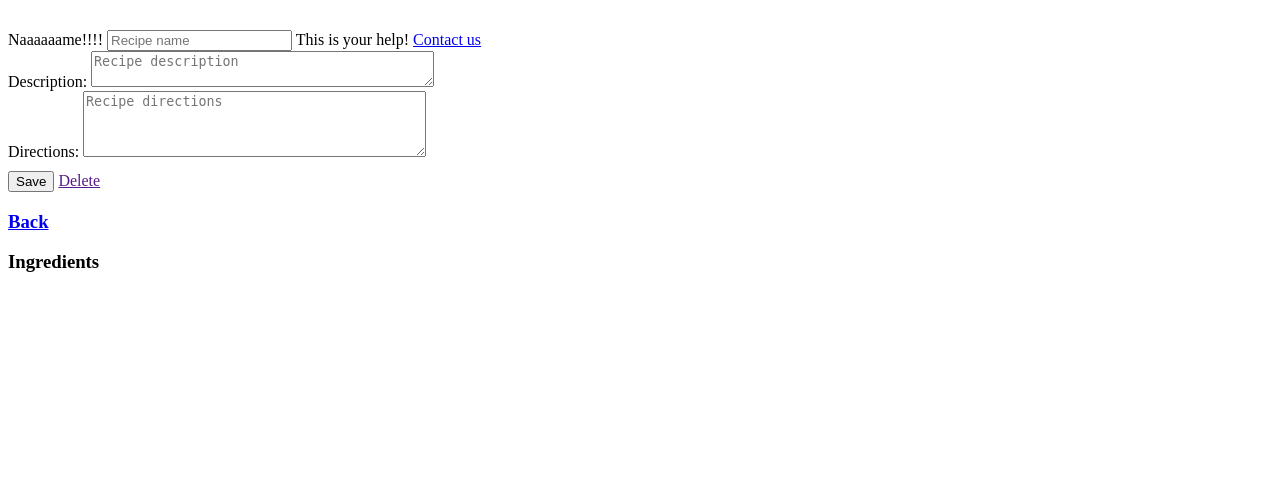
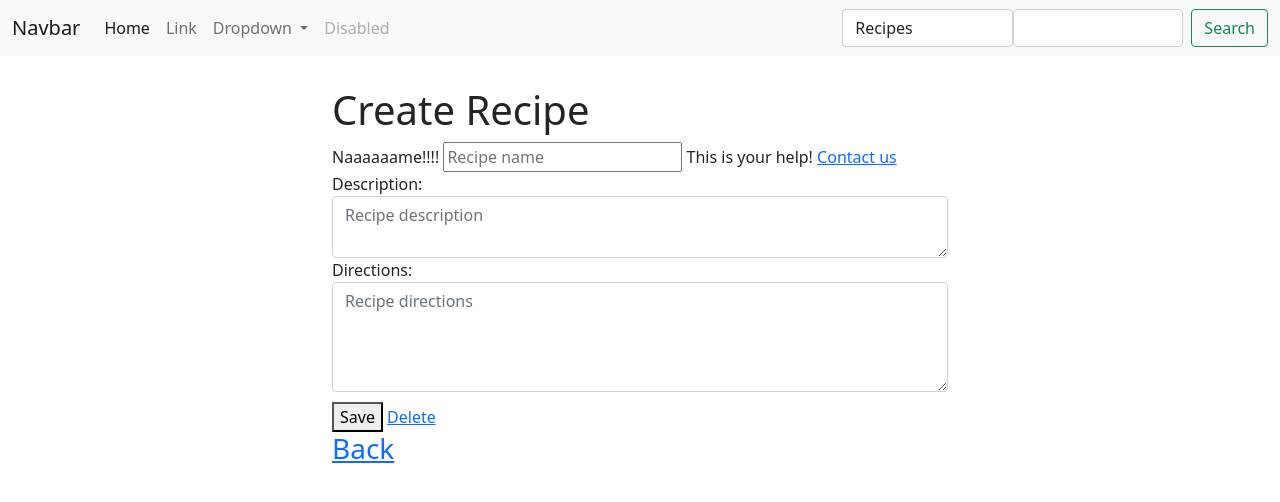
Before and after one commit to HomayoonAlimohammadi/DjangoProject, a Django app: page /pantry/recipes/create/ in a window 1280 px wide. Shown: the top 502 px of the page. Run offline with Django 3.2, Linux system fonts and the light colour scheme; a user stored in the database is signed in; some libraries are stand-ins or nearby versions.

Commit message:
Introduction to Bootstrap

```diff
--- a/Templates/Base.html
+++ b/Templates/Base.html
@@ -3,15 +3,35 @@
 <!DOCTYPE html>
 <html>
     <head>
+
+        <!-- Required meta tags -->
+        <meta charset="utf-8">
+        <meta name="viewport" content="width=device-width, initial-scale=1">
+
+        <!-- Bootstrap CSS -->
+        <link href="https://cdn.jsdelivr.net/npm/bootstrap@5.1.3/dist/css/bootstrap.min.css" rel="stylesheet" integrity="sha384-1BmE4kWBq78iYhFldvKuhfTAU6auU8tT94WrHftjDbrCEXSU1oBoqyl2QvZ6jIW3" crossorigin="anonymous">
+
+
         <script src="https://unpkg.com/htmx.org@1.6.1"></script>
         <link rel="stylesheet" href="{% static 'recipes/recipes-htmx.css' %}" />
+
+
+        {% include 'base/navbar.html' %}
 
         {% block title %}
         {% endblock title %}
     </head>
     <body>
-        {% block content %}
-        {% endblock content %}
+
+
+        <div class="container-fluid">
+            {% block content %}
+            {% endblock content %}
+        </div>
+
+        <!-- Option 1: Bootstrap Bundle with Popper -->
+        <script src="https://cdn.jsdelivr.net/npm/bootstrap@5.1.3/dist/js/bootstrap.bundle.min.js" integrity="sha384-ka7Sk0Gln4gmtz2MlQnikT1wXgYsOg+OMhuP+IlRH9sENBO0LRn5q+8nbTov4+1p" crossorigin="anonymous"></script>
+
 
         <script>
             document.body.addEventListener('htmx:configRequest', (event)=>{
--- a/Templates/Recipes/create-update.html
+++ b/Templates/Recipes/create-update.html
@@ -14,9 +14,15 @@
     }
 </style>
 
-<div style='margin-top:30px;'>
+<div style='margin-top:30px;' class="row">
+    <div class="{% if obj.id %} col-12 col-md-8 {% else %} col-md-6 mx-auto{% endif %}">
+        {% if not obj.id %}
+            <h1>Create Recipe</h1>
+        {% endif %}
         {% include 'recipes/partials/forms.html' %}
+    </div>
 
+    <div class="{% if obj.id %} col-12 col-md-4 {% else %} d-none {% endif %}">
         <h3>Ingredients</h3>
         {% for ingredient in obj.get_ingredients_children %}
             {% include 'recipes/partials/ingredient-inline.html' with object=ingredient %}
@@ -28,6 +34,7 @@
         <button hx-get='{{ new_ingredient_url }}' hx-trigger='click' hx-target='#ingredient-create' hx-swap='beforeend'>Add Ingredient</button>
 
         {% endif %}
+        </div>
 </div>
 <script>
     document.addEventListener('click', (event)=>{
--- /dev/null
+++ b/Templates/base/navbar.html
@@ -0,0 +1,36 @@
+<nav class="navbar navbar-expand-lg navbar-light bg-light mb-3">
+    <div class="container-fluid">
+      <a class="navbar-brand" href="#">Navbar</a>
+      <button class="navbar-toggler" type="button" data-bs-toggle="collapse" data-bs-target="#navbarSupportedContent" aria-controls="navbarSupportedContent" aria-expanded="false" aria-label="Toggle navigation">
+        <span class="navbar-toggler-icon"></span>
+      </button>
+      <div class="collapse navbar-collapse" id="navbarSupportedContent">
+        <ul class="navbar-nav me-auto mb-2 mb-lg-0">
+          <li class="nav-item">
+            <a class="nav-link active" aria-current="page" href="#">Home</a>
+          </li>
+          <li class="nav-item">
+            <a class="nav-link" href="#">Link</a>
+          </li>
+          <li class="nav-item dropdown">
+            <a class="nav-link dropdown-toggle" href="#" id="navbarDropdown" role="button" data-bs-toggle="dropdown" aria-expanded="false">
+              Dropdown
+            </a>
+            <ul class="dropdown-menu" aria-labelledby="navbarDropdown">
+              <li><a class="dropdown-item" href="#">Action</a></li>
+              <li><a class="dropdown-item" href="#">Another action</a></li>
+              <li><hr class="dropdown-divider"></li>
+              <li><a class="dropdown-item" href="#">Something else here</a></li>
+            </ul>
+          </li>
+          <li class="nav-item">
+            <a class="nav-link disabled">Disabled</a>
+          </li>
+        </ul>
+        {% if request.user.is_authenticated %}
+        {% include 'search/search-form.html' %}
+        {% endif %}
+
+      </div>
+    </div>
+  </nav>
--- a/Templates/search/search-form.html
+++ b/Templates/search/search-form.html
@@ -1,6 +1,6 @@
 <div>
-    <form action='/search/' method='GET'>
-        <select name='type' id='search-type'>
+    <form action='/search/' method='GET' class="d-flex">
+        <select class = 'form-control' name='type' id='search-type'>
             <!-- {% if request.GET.type == 'all' %}
                 <option value='all' selected>All</option>
             {% else %}
@@ -14,12 +14,12 @@
             {% if request.GET.type == 'recipes' %}
                 <option value='recipes' selected>Recipes</option>
             {% else %}
-                <option value='recipes'>Recipes</option>
+                <option value='recipes' selected>Recipes</option>
             {% endif %}
 
         </select>
-        <input type='text' id='search-query' name='q' value='{{request.GET.q}}' hx-get='/search/' hx-trigger='keyup changed delay:200ms' hx-include='#search-type' hx-target='#typeahead-results'/>
-        <input type='submit' />
+        <input class='form-control me-2' type='text' id='search-query' name='q' value='{{request.GET.q}}' hx-get='/search/' hx-trigger='keyup changed delay:200ms' hx-include='#search-type' hx-target='#typeahead-results'/>
+        <button class="btn btn-outline-success" type="submit">Search</button>
     </form>
     <div id='typeahead-results'>
 
```
Also changed, not shown: README.md, db.sqlite3. Lines whose indentation alone changed are shown as unchanged.
